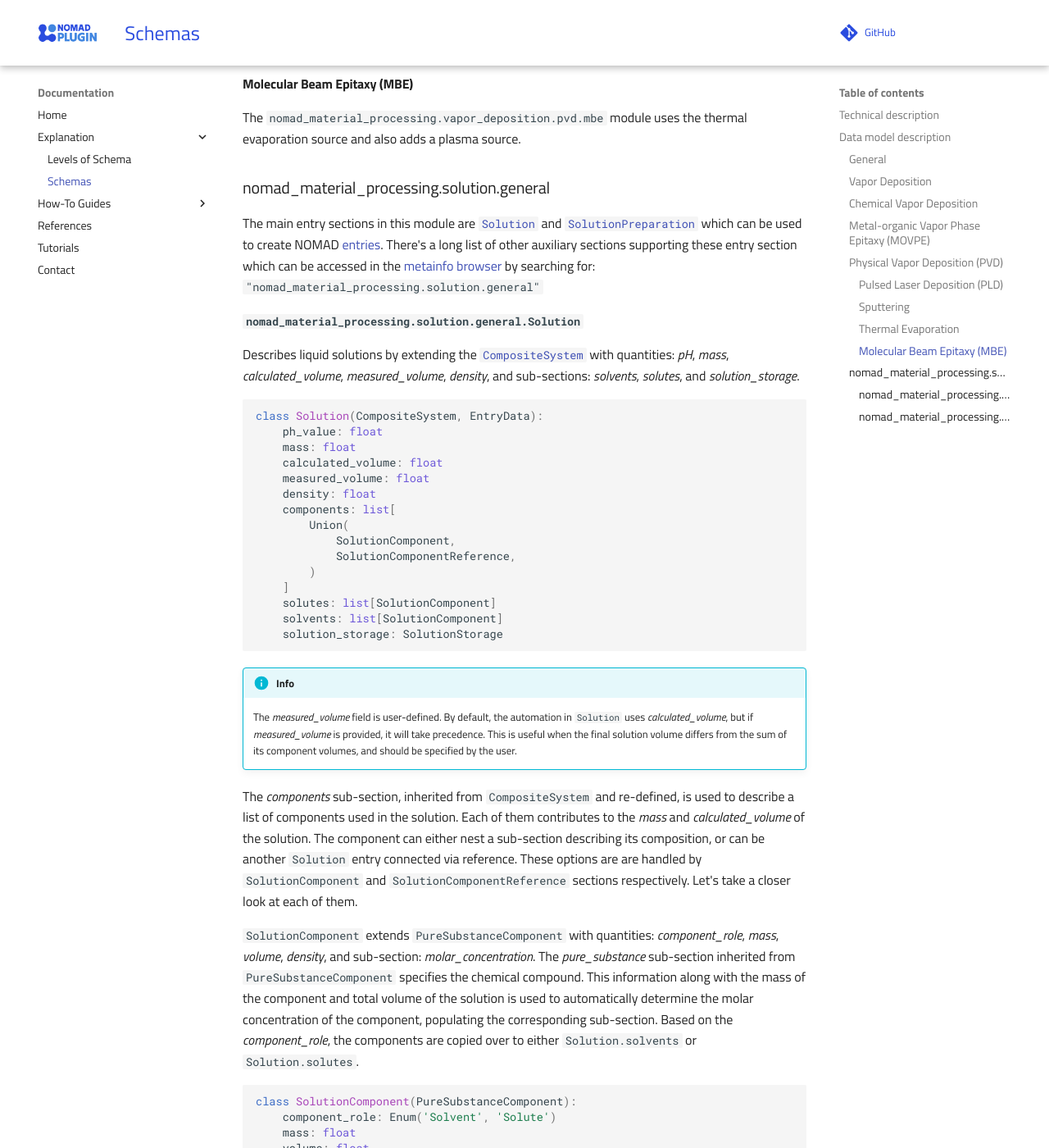
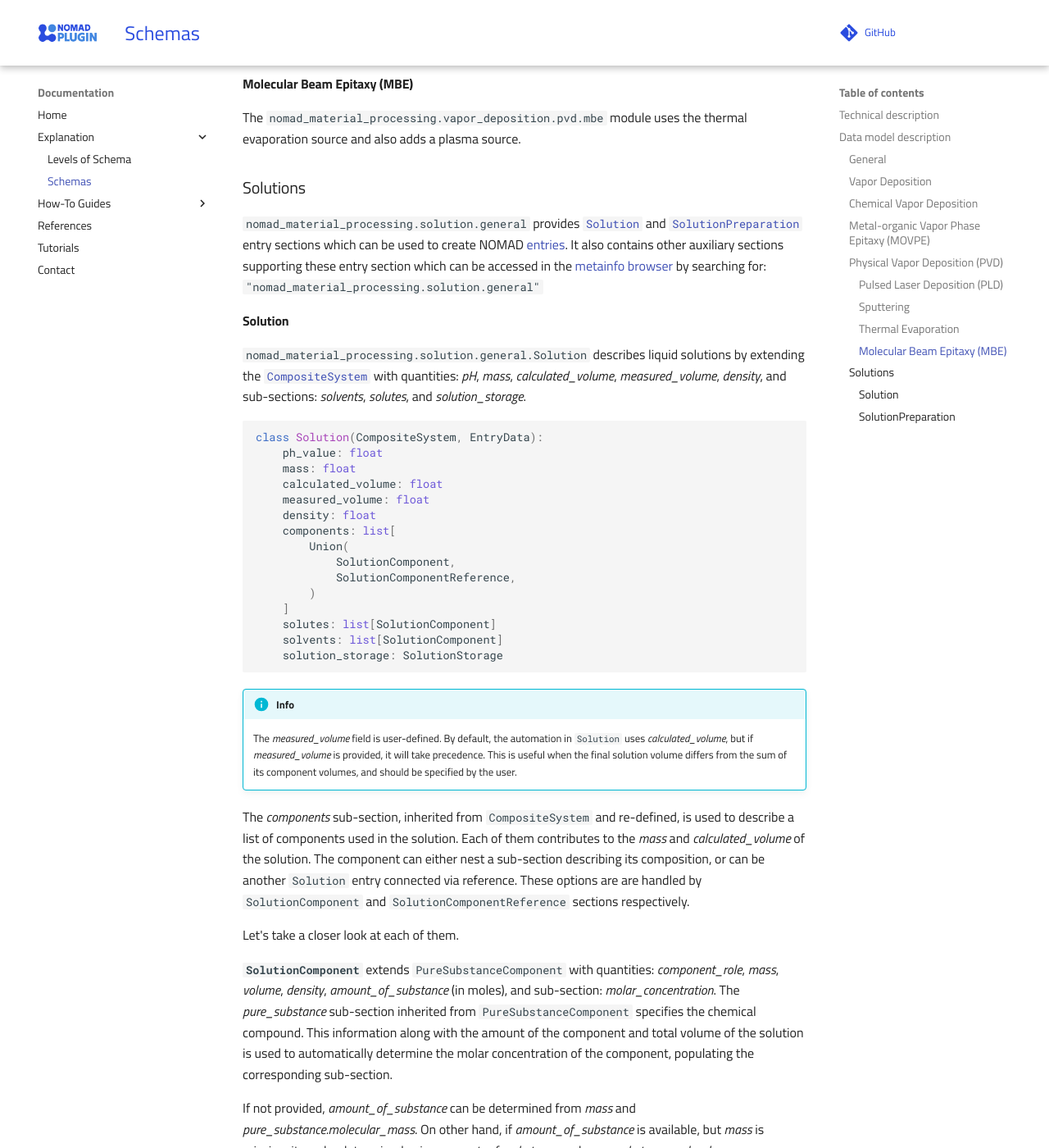
Before and after one commit to FAIRmat-NFDI/nomad-material-processing, an MkDocs documentation site: the page built from docs/explanation/schemas.md, in a window 1280 px wide and 1400 px high, scrolled down 3889 px. Shown: the whole window at 82% size. Built offline with MkDocs 1.6.1 and Material for MkDocs 9.7.7, drawn with Linux system fonts in a browser that asks for light colours; comment, search, counter and statistics services are not loaded; some of the changed text lies outside the part shown.

Commit message:
Update docs

```diff
--- a/docs/explanation/schemas.md
+++ b/docs/explanation/schemas.md
@@ -123,21 +123,21 @@ The `nomad_material_processing.vapor_deposition.pvd.mbe` module uses the thermal
 source and also adds a plasma source.
 
 
-### nomad_material_processing.solution.general
+### Solutions
 
-The main entry sections in this module are
+`nomad_material_processing.solution.general` provides
 [`Solution`](#nomad_material_processing.solution.general.Solution) and
-[`SolutionPreparation`](#nomad_material_processing.solution.general.SolutionPreparation) which can
-be used to create NOMAD
+[`SolutionPreparation`](#nomad_material_processing.solution.general.SolutionPreparation)
+entry sections which can be used to create NOMAD
 [entries](https://nomad-lab.eu/prod/v1/docs/reference/glossary.html#entry).
-There's a long list of other auxiliary sections supporting these entry section which
+It also contains other auxiliary sections supporting these entry section which
 can be accessed in the
 [metainfo browser](https://nomad-lab.eu/prod/v1/oasis/gui/analyze/metainfo/nomad_material_processing)
 by searching for: `"nomad_material_processing.solution.general"`
 
-#### `nomad_material_processing.solution.general.Solution`
+#### Solution
 
-Describes liquid solutions by extending the
+`nomad_material_processing.solution.general.Solution` describes liquid solutions by extending the
 [`CompositeSystem`](https://nomad-lab.eu/prod/v1/docs/howto/customization/base_sections.html#system) with quantities: _pH_, _mass_,
 _calculated_volume_, _measured_volume_, _density_, and sub-sections:
 _solvents_, _solutes_, and _solution_storage_.
@@ -172,14 +172,24 @@ _calculated_volume_ of the solution. The component can either nest a
 sub-section describing its composition, or can be another `Solution` entry connected
 via reference.
 These options are are handled by
-`SolutionComponent` and `SolutionComponentReference` sections respectively. Let's take a closer look at each of them.
+`SolutionComponent` and `SolutionComponentReference` sections respectively.
 
-`SolutionComponent` extends `PureSubstanceComponent` with quantities:
-_component_role_, _mass_, _volume_, _density_, and sub-section: _molar_concentration_.
+Let's take a closer look at each of them.
+
+__`SolutionComponent`__ extends `PureSubstanceComponent` with quantities:
+_component_role_, _mass_, _volume_, _density_, _amount_of_substance_ (in moles),
+and sub-section: _molar_concentration_.
 The _pure_substance_ sub-section inherited from `PureSubstanceComponent` specifies the
-chemical compound. This information along with the mass of the component and
+chemical compound. This information along with the amount of the component and
 total volume of the solution is used to automatically determine the molar concentration of
 the component, populating the corresponding sub-section.
+
+If not provided, _amount_of_substance_ can be determined from _mass_ and
+_pure_substance.molecular_mass_.
+On other hand, if _amount_of_substance_ is available, but _mass_ is missing, it can be
+determined using _amount_of_substance_ and _pure_substance.molecular_mass_.
+_mass_ can also be determined if _volume_ and _density_ are available.
+
 Based on the _component_role_, the components are copied over to either
 `Solution.solvents` or `Solution.solutes`.
 
```
Also changed, not shown: other parts of docs/explanation/schemas.md (+5 -3 lines).
